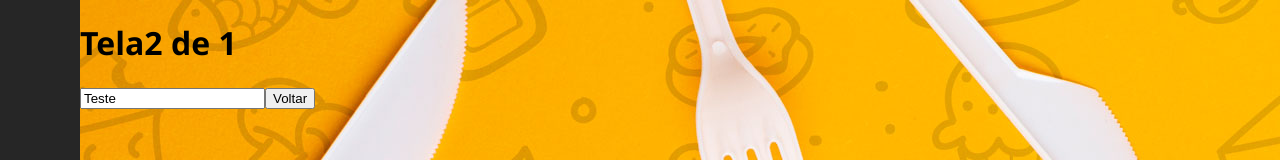
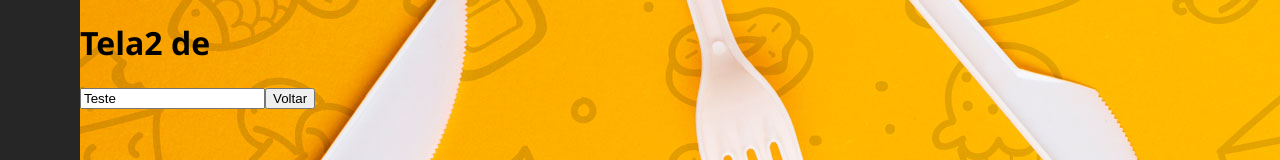
Before and after one commit to frontendDieferson/deliveryplus, a React (Create React App) app in the folder frontend/: page /tela2/1 in a window 1280 px wide. Shown: the top 160 px of the page. Built offline with nearby package versions, Linux system fonts and the light colour scheme.

Commit message:
Add - Feature .env

```diff
--- a/frontend/src/App.js
+++ b/frontend/src/App.js
@@ -33,7 +33,7 @@ export default () => {
                 <PrivateRoute path="/profile">
                     <div>Tela do Perfil</div>
                 </PrivateRoute>
-                <Route path="/tela2/:nome">
+                <Route path="/tela2/:name">
                     <Tela2Screen />
                 </Route>
             </Switch>
```
Also changed, not shown: 2 other files (tests, documents, lock files or other folders).
